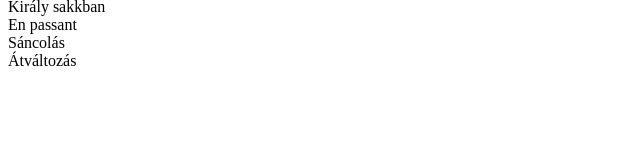
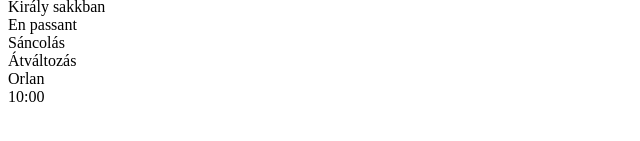
Before and after one commit to DeathDitch123/MattMester, a plain HTML site: page frontend/chess_barold/html/chess.html in a window 1280 px wide. Shown: the part 139-280 px from the top of the page, without its empty margins (0-640 px from the left). Drawn offline with Linux system fonts and the light colour scheme.

Commit message:
Add bottom player footer with white clock
Append a footer (.bottombar) to the chess page that displays a single player block for the white side. Includes a player name placeholder 'Orlan' and a clock element with id 'clock-white' initialized to '10:00' to serve as the UI hook for the white player's timer.

```diff
--- a/frontend/chess_barold/html/chess.html
+++ b/frontend/chess_barold/html/chess.html
@@ -47,6 +47,13 @@
                 </div>
             </aside>
         </main>
+
+        <footer class="bottombar">
+            <div class="player player-white">
+                <div class="name">Orlan</div>
+                <div class="clock" id="clock-white">10:00</div>
+            </div>
+        </footer>
     </div>
 </body>
 </html>
```
